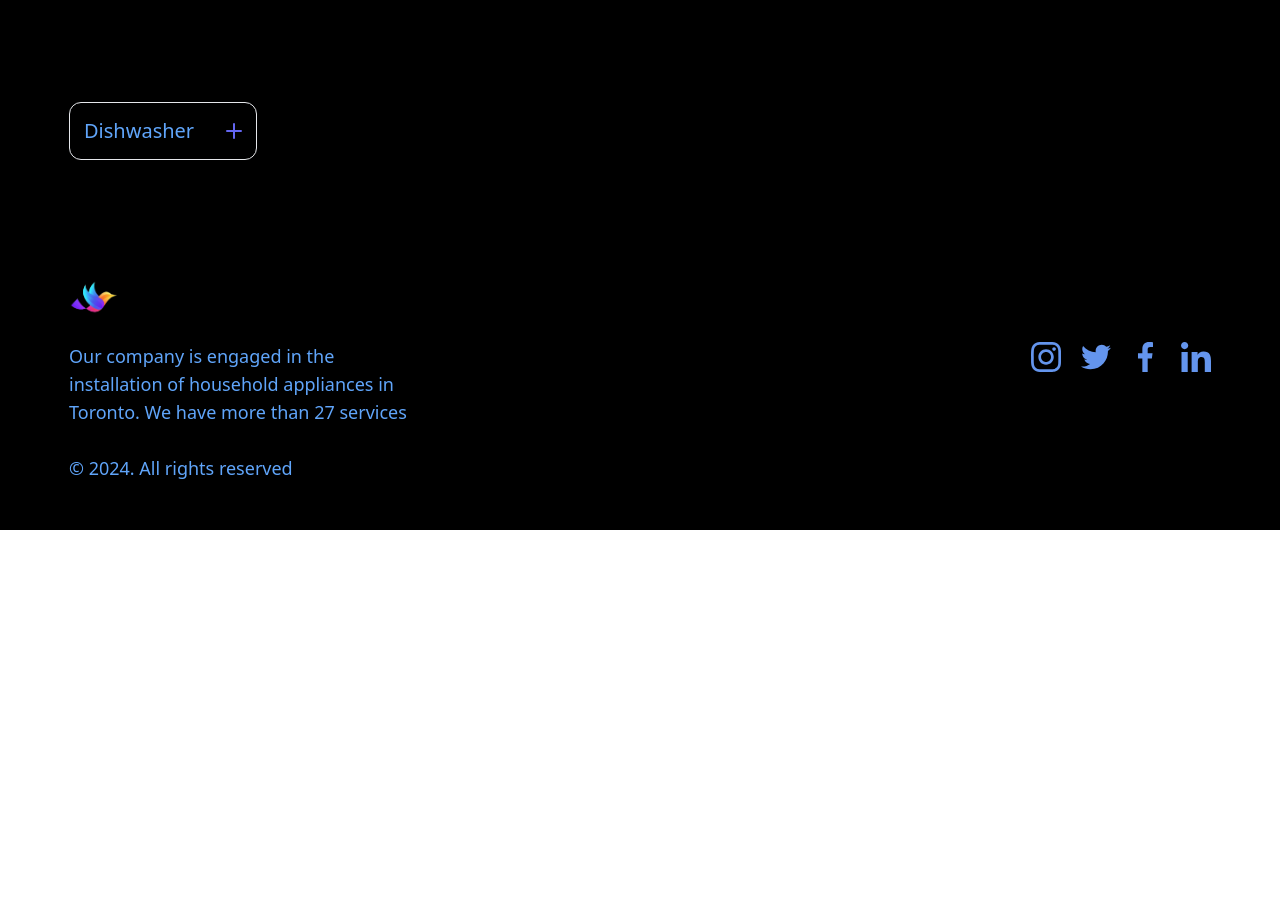
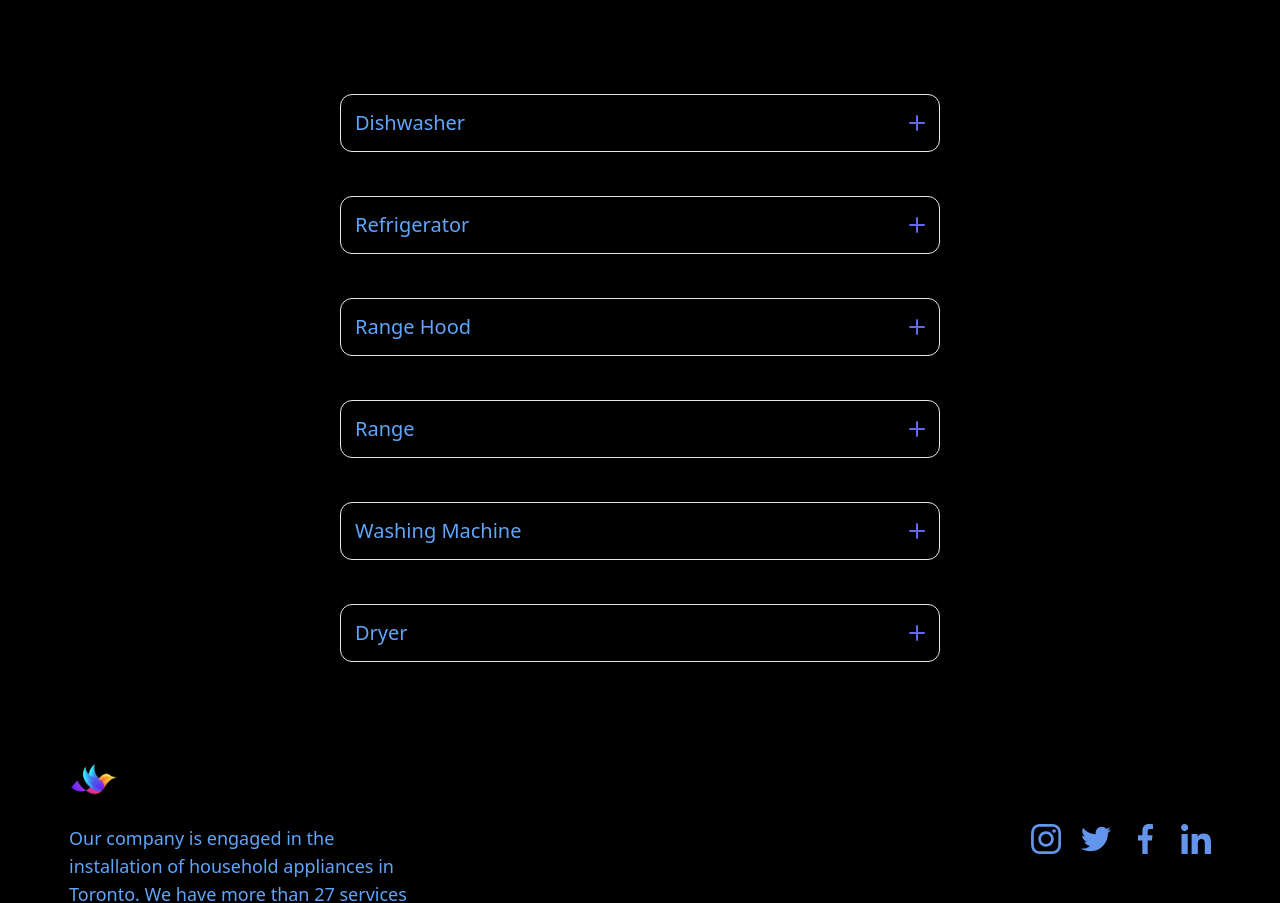
Before and after one commit to Yaroslav0102030405/06-Toronto, a React (Create React App) app: page / in a window 1280 px wide. Shown: the part 2056-2959 px from the top of the page. Before the commit the page ends 2586 px from the top, so only its background shows below. Built offline with nearby package versions, Linux system fonts and the light colour scheme.

Commit message:
section accordion 100%

```diff
--- a/src/App.tsx
+++ b/src/App.tsx
@@ -22,6 +22,95 @@ const App = (props: Props) => {
           title="Dishwasher"
           text1="Inspect supply line condition"
           text2="Inspect drain hose condition"
+          text3="Inspect ring clamp tightness"
+          text4="Inspect ring clamp condition"
+          text5="Inspect shut off valve condition"
+          text6="Inspect beneath dishwasher for signs of water leak"
+          text7="Inspect supply line connection to dishwasher"
+          text8="Inspect for rodent activity"
+          text9="Check electric line and strain relief"
+          text10="Inspect interior tub condition"
+          text11="Inspect and clean drain"
+          text12="basket Inspect cutlery basket condition"
+          // text13="Inspect rack condition"
+          // text14="Run cycle with cleaning agent"
+        />
+        <Accordion
+          title="Refrigerator"
+          text1="Inspect lighting condition"
+          text2="Inspect air filter"
+          text3="Inspect freezer for ice build up"
+          text4="Inspect shelving condition"
+          text5="Inspect crisper condition"
+          text6="Inspect door seal condition and function"
+          text7="Check temperature"
+          text8="Inspect water filter"
+          text9="Inspect ice maker"
+          text10="Inspect water dispenser"
+          text11="Inspect waterline condition"
+          text12="Inspect water valve condition"
+          // text13="Check level on refrigerator"
+          // text14="Check and clean condenser coils"
+        />
+        <Accordion
+          title="Range Hood"
+          text1="Inspect light bulb"
+          text2="Inspect and clean filters"
+          text3="Test blower operation"
+          text4="Inspect exterior vent"
+          text5="Inspect fan/blower condition"
+          text6="Inspect venting connections"
+          text7="Inspect damper operation"
+          text8="Check and clean condenser coils"
+          text9="Check level on refrigerator"
+          text10="Check and clean front grill"
+          text11="Inspect rack condition"
+          text12="Run cycle with cleaning agent"
+        />
+        <Accordion
+          title="Range"
+          text1="Inspect all knobs/buttons for function"
+          text2="Inspect burners for temperature control"
+          text3="Inspect bake element for function and condition"
+          text4="Inspect bake element for function and condition"
+          text5="Oven temperature check"
+          text6="Inspect cavity enamel condition"
+          text7="Inspect door seal condition and function"
+          text8="Inspect anti tip bracket"
+          text9="Inspect gas supply hose condition*"
+          text10="Inspect pilot*"
+          text11="Inspect condition of ignitors*"
+          text12="*Gas fueled appliances only"
+        />
+        <Accordion
+          title="Washing Machine"
+          text1="Inspect cold water shut off valve condition"
+          text2="Inspect hot water shut off valve condition"
+          text3="Inspect cold water supply hose condition"
+          text4="Inspect hot water supply hose condition"
+          text5="Inspect steam dryer water supply hose condition"
+          text6="Inspect all hose connections for signs of leaks"
+          text7="Inspect drain hose condition"
+          text8="Inspect drain hose tie wrap condition"
+          text9="Inspect boot for damage and mildew"
+          text10="Clean boot with cleaning agent"
+          text11="Inspect drum and interior condition"
+          text12="Inspect coin trap"
+        />
+        <Accordion
+          title="Dryer"
+          text1="Inspect venting clamps"
+          text2="Inspect venting condition"
+          text3="Inspect lint screen"
+          text4="Clean lint screen cavity"
+          text5="Check level on dryer"
+          text6="Inspect external vent outlet"
+          text7="Inspect gas supply hose condition*"
+          text8="Inspect pilot*"
+          text9="*Gas fueled appliances only"
+          text10="Inspect soap dispenser"
+          text11="Run cycle with cleaning agent"
+          text12="Check level"
         />
       </main>
       <Footer />
--- a/src/components/Accordion/Accordion.tsx
+++ b/src/components/Accordion/Accordion.tsx
@@ -4,18 +4,46 @@ interface Props {
   title: string;
   text1: string;
   text2: string;
+  text3: string;
+  text4: string;
+  text5: string;
+  text6: string;
+  text7: string;
+  text8?: string;
+  text9?: string;
+  text10?: string;
+  text11?: string;
+  text12?: string;
+  //   text13?: string;
+  //   text14?: string;
+  //   text15?: string;
 }
 
-const Accordion = ({ title, text1, text2 }: Props) => {
+const Accordion = ({
+  title,
+  text1,
+  text2,
+  text3,
+  text4,
+  text5,
+  text6,
+  text7,
+  text8,
+  text9,
+  text10,
+  text11,
+  text12, // text13,
+} // text14,
+: Props) => {
   const [isAccordion, setAccordion] = React.useState<boolean>(false);
   return (
     <>
-      <section className="bg-black py-2">
-        <div className="container desktop mx-auto px-3.5">
-          <div className="accordion__wapper flex flex-col  ">
-            <div className="accordion  gap-5 max-w-[600px] items-center ">
+      <section className="bg-black pb-2.5">
+        <div className="container mx-auto px-3.5">
+          <div className="accordion__wapper flex flex-col gap-2.5 max-w-[600px] m-auto ">
+            {/* <div className="accordion   items-center "> */}
             <button
-                className=" items-center  text-xl flex justify-center p-3.5 border   rounded-xl "
+              className="text-xl flex items-center justify-between p-3.5 border rounded-xl hover:bg-white focus:bg-white"
               onClick={() => setAccordion(!isAccordion)}
             >
               <span className="text-blue-400">{title}</span>
@@ -47,18 +75,33 @@ const Accordion = ({ title, text1, text2 }: Props) => {
               </svg>
             </button>
             <div
-                className={`grid overflow-hidden text-xl p-3.5 bg-white max-w-[600px] ${
+              className={`grid overflow-hidden transition-all rounded-xl duration-300 ease-in-out text-xl bg-white ${
                 isAccordion
                   ? "grid-rows-[1fr] opacity-100"
                   : "grid-rows-[0fr] opacity-0"
               }`}
             >
-                <p className="overflow-hidden text-blue-400">{text1}</p>
-                <p className="overflow-hidden text-blue-400">{text2}</p>
+              <p className="overflow-hidden text-black p-3">
+                {text1}
+                <br />
+                {text2} <br />
+                {text3} <br />
+                {text4} <br />
+                {text5} <br />
+                {text6} <br />
+                {text7} <br />
+                {text8} <br />
+                {text9} <br />
+                {text10} <br />
+                {text11} <br />
+                {text12} <br />
+                {/* {text13} <br />
+                {text14} <br /> */}
+              </p>
             </div>
           </div>
         </div>
-        </div>
+        {/* </div> */}
       </section>
     </>
   );
```
Lines whose indentation alone changed are shown as unchanged.
